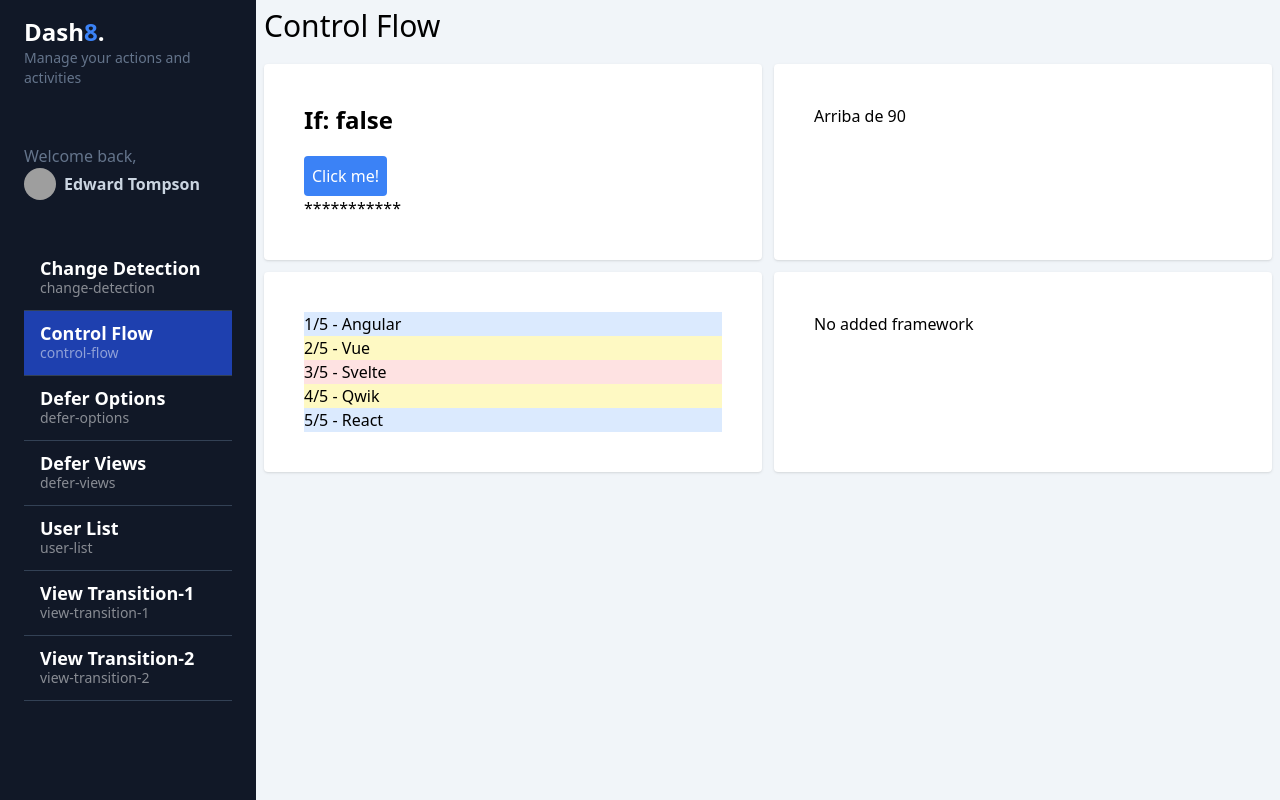
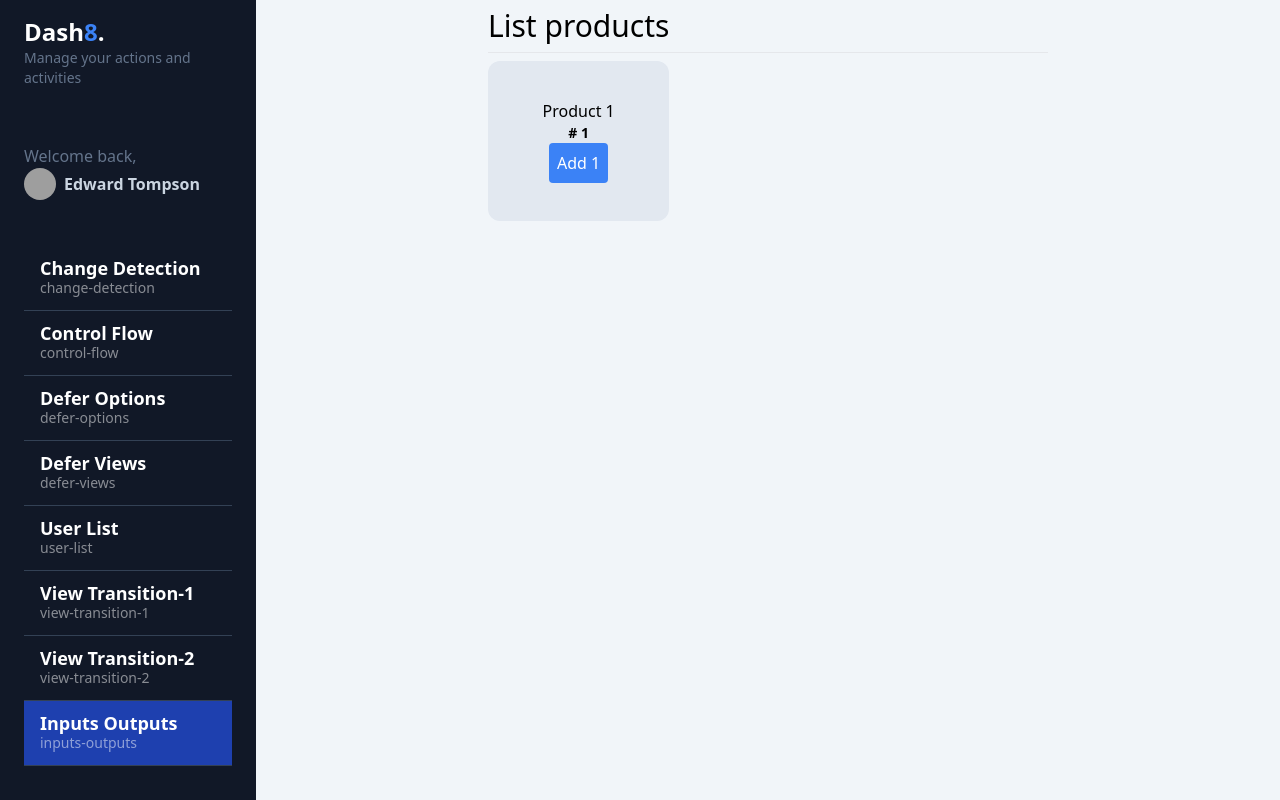
Before and after one commit to moive/my-dashboard-angular17-h, an Angular app: page /dashboard/inputs-outputs in a window 1280 px wide. Before the commit this address led to /dashboard/control-flow. Built offline with nearby package versions, Linux system fonts and the light colour scheme; grey boxes are pictures that could not be loaded.

Commit message:
make page inputs-outputs

```diff
--- a/src/app/app.routes.ts
+++ b/src/app/app.routes.ts
@@ -58,6 +58,12 @@ export const routes: Routes = [
           ),
       },
       {
+        path: 'inputs-outputs',
+        title: 'Inputs Outputs',
+        loadComponent: () =>
+          import('./dashboard/pages/input-output/input-output.component'),
+      },
+      {
         path: '',
         redirectTo: 'control-flow',
         pathMatch: 'full',
--- a/src/app/dashboard/dashboard.component.html
+++ b/src/app/dashboard/dashboard.component.html
@@ -1,7 +1,7 @@
 <div class="flex bg-slate-100 text-black overflow-y-scroll w-screen h-screen antialiased  selection:bg-blue-600 selection:text-white">
     <div class="flex relative w-screen">
         <app-sidemenu/>
-        <div class="text-black px-2 mt-2 w-full">
+        <div class="text-black px-2 mt-2 max-w-xl w-full m-auto">
           <router-outlet/>
         </div>
 
--- /dev/null
+++ b/src/app/dashboard/pages/input-output/input-output.component.html
@@ -0,0 +1,6 @@
+<h1 class="text-3xl">List products</h1>
+<hr class="my-2">
+
+<div class="grid grid-cols-1 sm:grid-cols-3 gap-2">
+  <app-product-card />
+</div>
--- /dev/null
+++ b/src/app/dashboard/pages/input-output/input-output.component.ts
@@ -0,0 +1,12 @@
+import { CommonModule } from '@angular/common';
+import { ChangeDetectionStrategy, Component } from '@angular/core';
+import { ProductCardComponent } from './ui/product-card/product-card.component';
+
+@Component({
+  selector: 'app-input-output',
+  standalone: true,
+  imports: [CommonModule, ProductCardComponent],
+  templateUrl: './input-output.component.html',
+  changeDetection: ChangeDetectionStrategy.OnPush,
+})
+export default class InputOutputComponent {}
--- /dev/null
+++ b/src/app/dashboard/pages/input-output/ui/product-card/product-card.component.html
@@ -0,0 +1,5 @@
+<div class="bg-slate-200 w-full rounded-xl h-40 flex justify-center items-center flex-col">
+  <span>Product 1</span>
+  <h2 class="font-bold text-sm"># 1</h2>
+  <button class="bg-blue-500 p-2 rounded text-white hover:bg-blue-600 transition-all">Add 1</button>
+</div>
--- /dev/null
+++ b/src/app/dashboard/pages/input-output/ui/product-card/product-card.component.ts
@@ -0,0 +1,18 @@
+import { CommonModule } from '@angular/common';
+import { ChangeDetectionStrategy, Component } from '@angular/core';
+
+@Component({
+  selector: 'app-product-card',
+  standalone: true,
+  imports: [
+    CommonModule,
+  ],
+  templateUrl: './product-card.component.html',
+  styles: `
+    :host {
+      display: block;
+    }
+  `,
+  changeDetection: ChangeDetectionStrategy.OnPush,
+})
+export class ProductCardComponent { }
```
